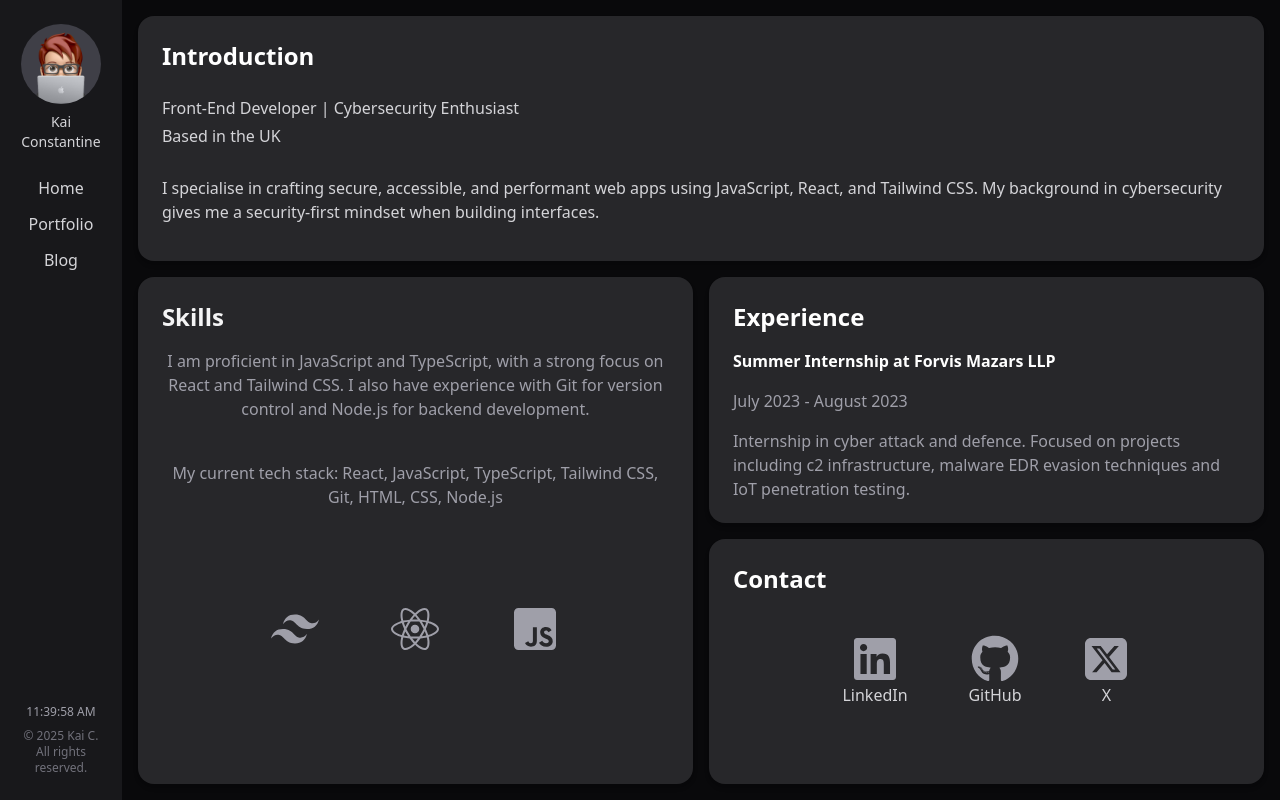
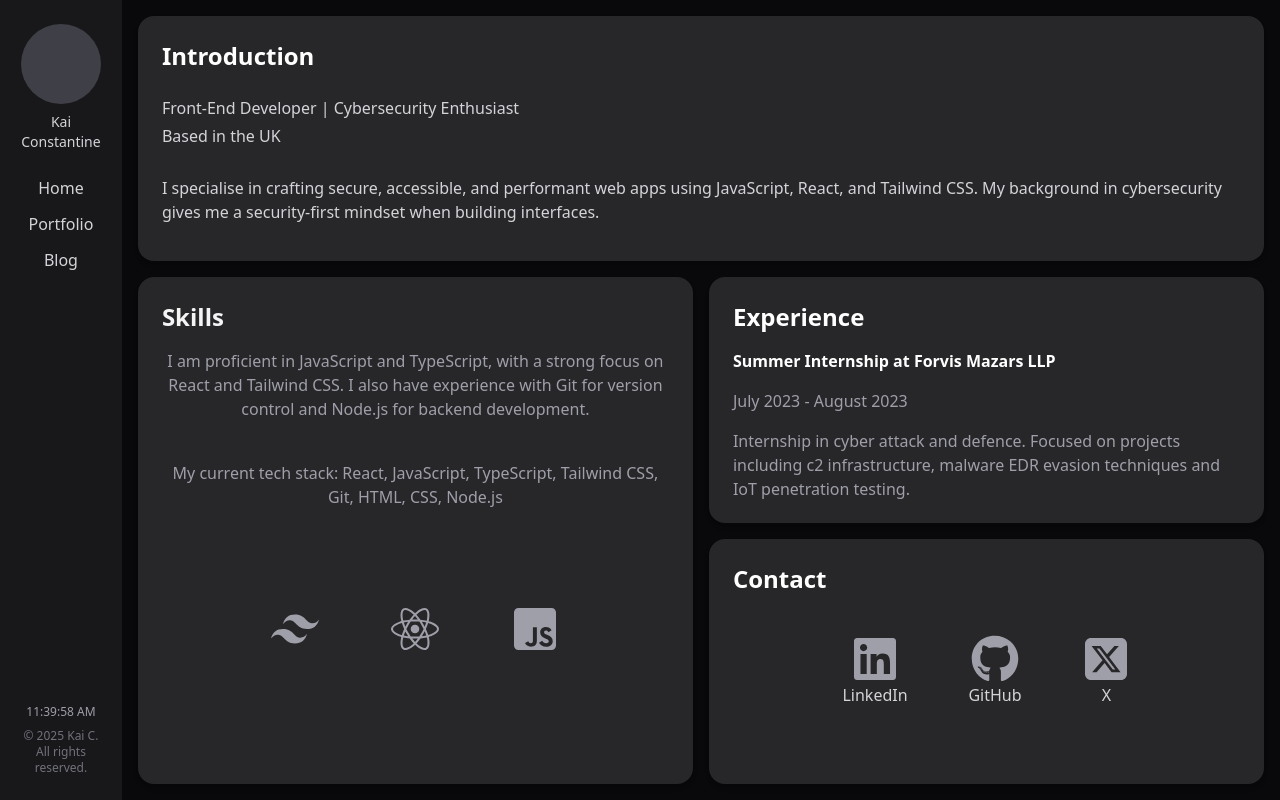
Before and after one commit to Kaialogen/Portfolio, a React (Vite) app: page / in a window 1280 px wide. Built offline with nearby package versions, Linux system fonts and the light colour scheme.

Commit message:
Feat: Comment out ProfileImage import and related usage in Avatar component

```diff
--- a/src/components/Navbar/Avatar.tsx
+++ b/src/components/Navbar/Avatar.tsx
@@ -1,9 +1,8 @@
-import ProfileImage from './assets/Profile.png';
+// import ProfileImage from './assets/Profile.png';
 
 const Avatar = () => (
     <div className="mb-6">
       <div className="w-20 h-20 rounded-full bg-zinc-700 mx-auto overflow-hidden">
-        <img src={ProfileImage} alt="Kai Constantine" className="w-full h-full object-cover" />
       </div>
       <p className="text-center mt-2 text-sm text-zinc-300">Kai Constantine</p>
     </div>
```
